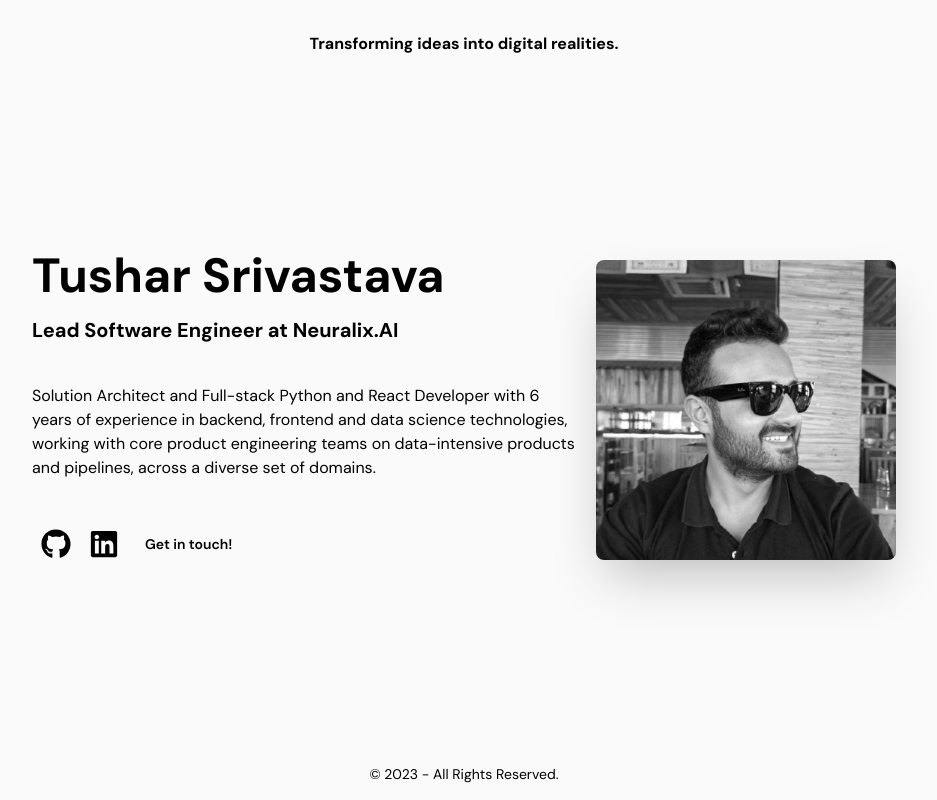
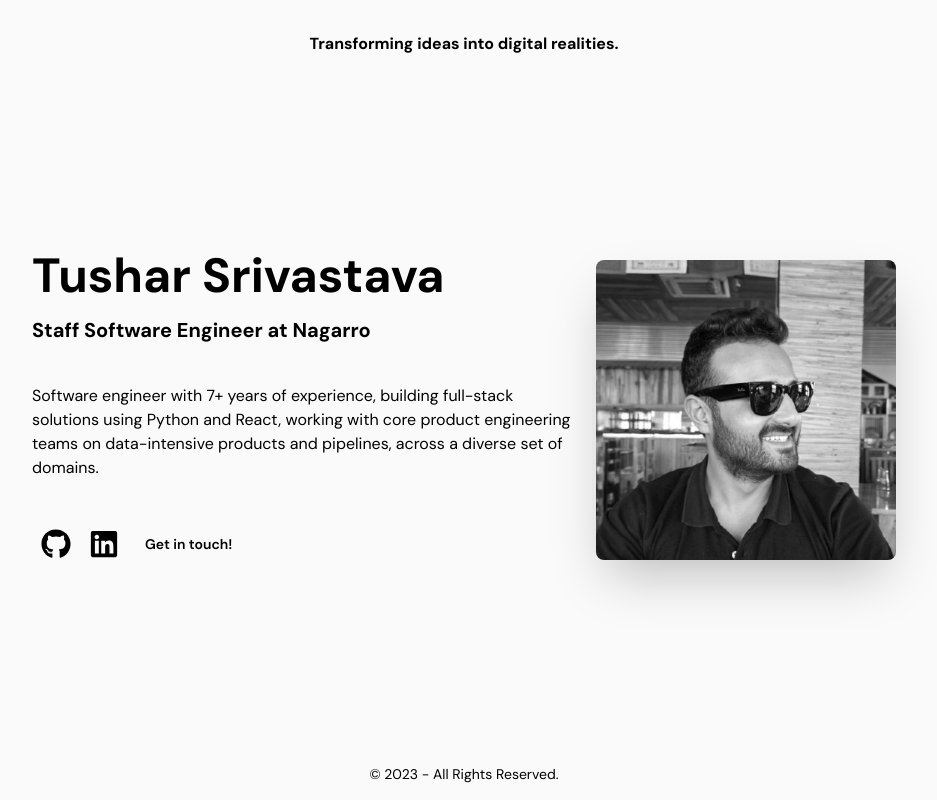
Before and after one commit to tshrv/tshrv.github.io, a Next.js app: page / in a window 1280 px wide. Shown: the whole page, without its empty margins (176-1113 px from the left). Built offline with nearby package versions, Linux system fonts and the light colour scheme.

Commit message:
Update company and intro

```diff
--- a/src/app/page.tsx
+++ b/src/app/page.tsx
@@ -18,19 +18,19 @@ export default function Home() {
           <div className="flex flex-col gap-y-4">
             <h1 className="text-5xl font-bold">Tushar Srivastava</h1>
             <p className="text-xl font-bold">
-              Lead Software Engineer at <span> </span>
+              Staff Software Engineer at <span> </span>
               <a
                 className="hover:underline"
-                href="https://neuralix.ai"
+                href="https://www.nagarro.com/en/"
                 target="_blank"
               >
-                Neuralix.AI
+                Nagarro
               </a>
             </p>
             <p className="py-6">
-              Solution Architect and Full-stack Python and React Developer with
-              6 years of experience in backend, frontend and data science
-              technologies, working with core product engineering teams on
+              Software engineer with 7+ years of experience,
+              building full-stack solutions using Python and React,
+              working with core product engineering teams on
               data-intensive products and pipelines, across a diverse set of
               domains.
             </p>
```
